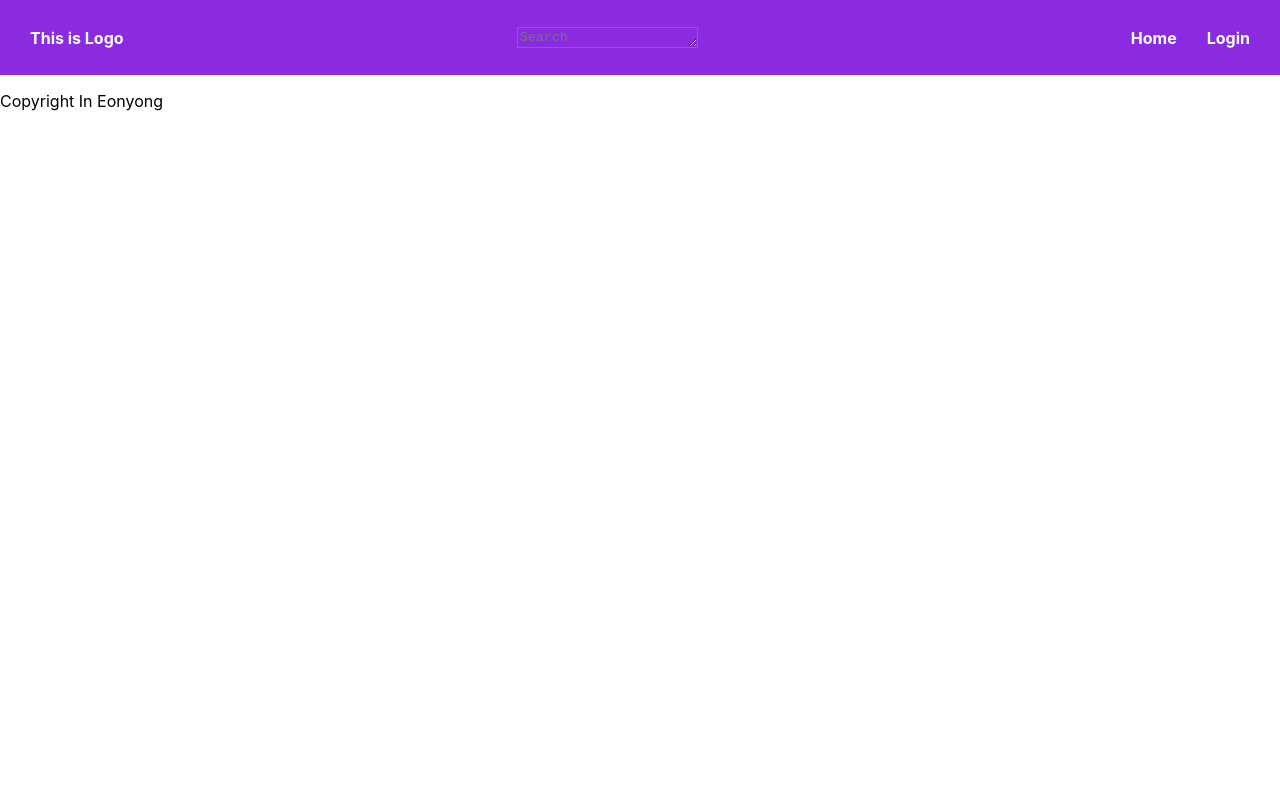
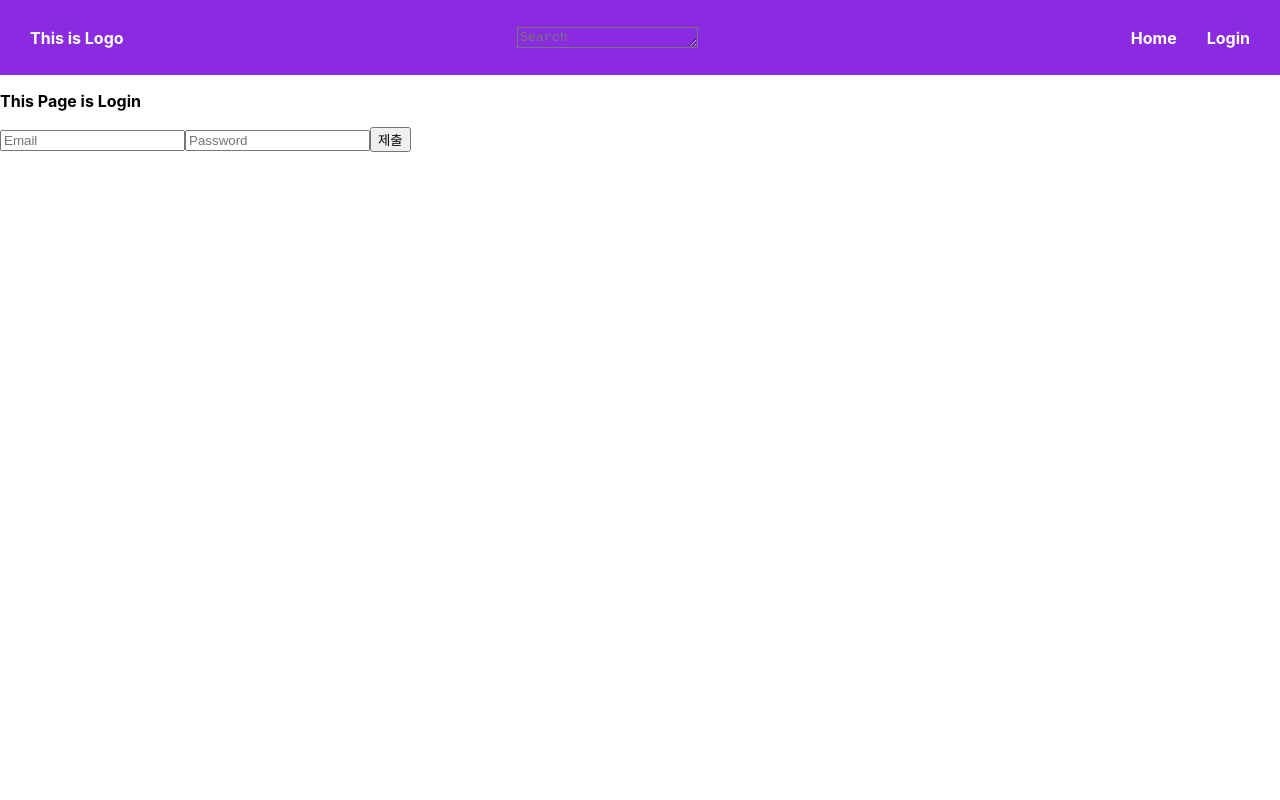
Before and after one commit to Eonyong/web_docker, a React (Create React App) app in the folder app/: page /Login in a window 1280 px wide. Shown: the top 800 px of the page. Built offline with nearby package versions, Linux system fonts and the light colour scheme.

Commit message:
Login temp form create

```diff
--- a/app/src/App.tsx
+++ b/app/src/App.tsx
@@ -4,7 +4,7 @@ import { BrowserRouter as Router, Route, Routes } from "react-router-dom";
 import Home from "./pages/Home/Home";
 import Header from "./components/Header/Header";
 import Footer from "./components/Footer/Footer";
-import Contact from "./pages/Contact/Contact";
+import Login from "./pages/Login/Login";
 
 function App() {
   return (
@@ -12,7 +12,7 @@ function App() {
       <Header />
       <Routes>
         <Route path="/" element={<Home />} />
-        <Route path="/contact" element={<Contact />} />
+        <Route path="/Login" element={<Login />} />
       </Routes>
       <Footer />
     </Router>
--- a/app/src/components/Header/Header.tsx
+++ b/app/src/components/Header/Header.tsx
@@ -17,7 +17,7 @@ const Header: React.FC = () => {
             </Link>
           </li>
           <li>
-            <Link className={styles.Link} to="/contact">
+            <Link className={styles.Link} to="/Login">
               Login
             </Link>
           </li>
--- a/app/src/pages/Contact/Contact.module.scss
+++ /dev/null
@@ -1,3 +0,0 @@
-.Contact  {
-  min-height: 855px;
-}
--- a/app/src/pages/Contact/Contact.tsx
+++ /dev/null
@@ -1,12 +0,0 @@
-import React from "react";
-import styles from "./Contact.module.scss";
-
-const Contact = () => {
-  return (
-    <main className={styles.Contact}>
-      <p>This Page is Contact Page</p>
-    </main>
-  );
-};
-
-export default Contact;
--- /dev/null
+++ b/app/src/pages/Login/Login.module.scss
@@ -0,0 +1,5 @@
+.Login  {
+  min-height: 855px;
+  align-items: center;
+  font-weight: bolder;
+}
--- /dev/null
+++ b/app/src/pages/Login/Login.tsx
@@ -0,0 +1,50 @@
+import React, { ChangeEvent, useState } from "react";
+import styles from "./Login.module.scss";
+
+interface User {
+  email: string;
+  password: string;
+}
+
+const Login: React.FC = () => {
+  const [user, setUser] = useState<User>({
+    email: "",
+    password: "",
+  });
+
+  const handleUserInform = (e: ChangeEvent<HTMLInputElement>) => {
+    const { id, value } = e.target;
+    setUser((prevState) => ({
+      ...prevState,
+      [id]: value,
+    }));
+  };
+
+  const handleSubmit = () => console.log(user.email);
+
+  return (
+    <main className={styles.Login}>
+      <form name="Login-Form">
+        <p>This Page is Login</p>
+        <input
+          placeholder="Email"
+          type="email"
+          id="email"
+          value={user.email}
+          onChange={handleUserInform}
+        />
+        <input
+          placeholder="Password"
+          type="password"
+          id="password"
+          value={user.password}
+          onChange={handleUserInform}
+          autoComplete="off"
+        />
+        <button onSubmit={handleSubmit}>제출</button>
+      </form>
+    </main>
+  );
+};
+
+export default Login;
```
Also changed, not shown: app/public/manifest.json.
